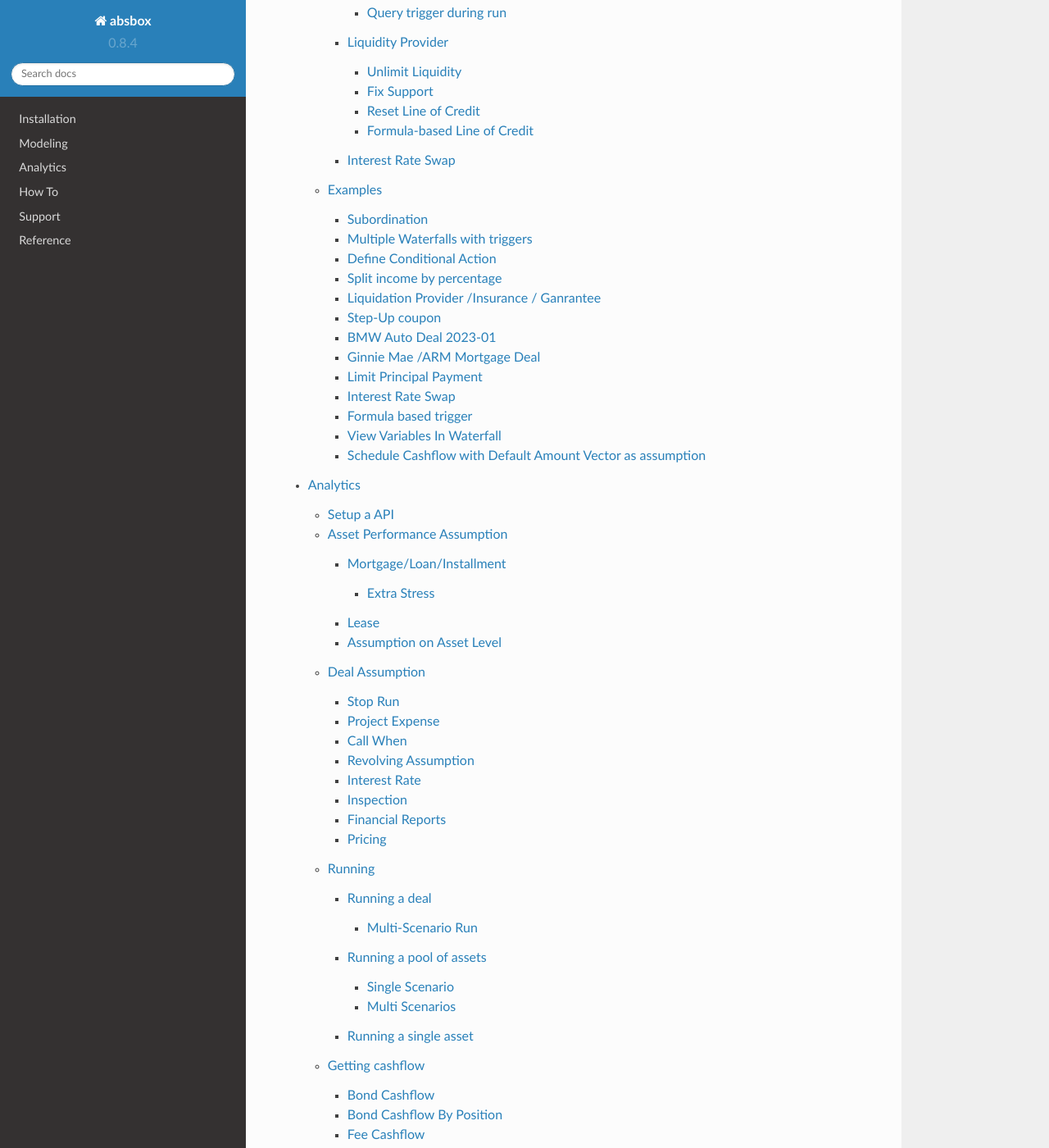
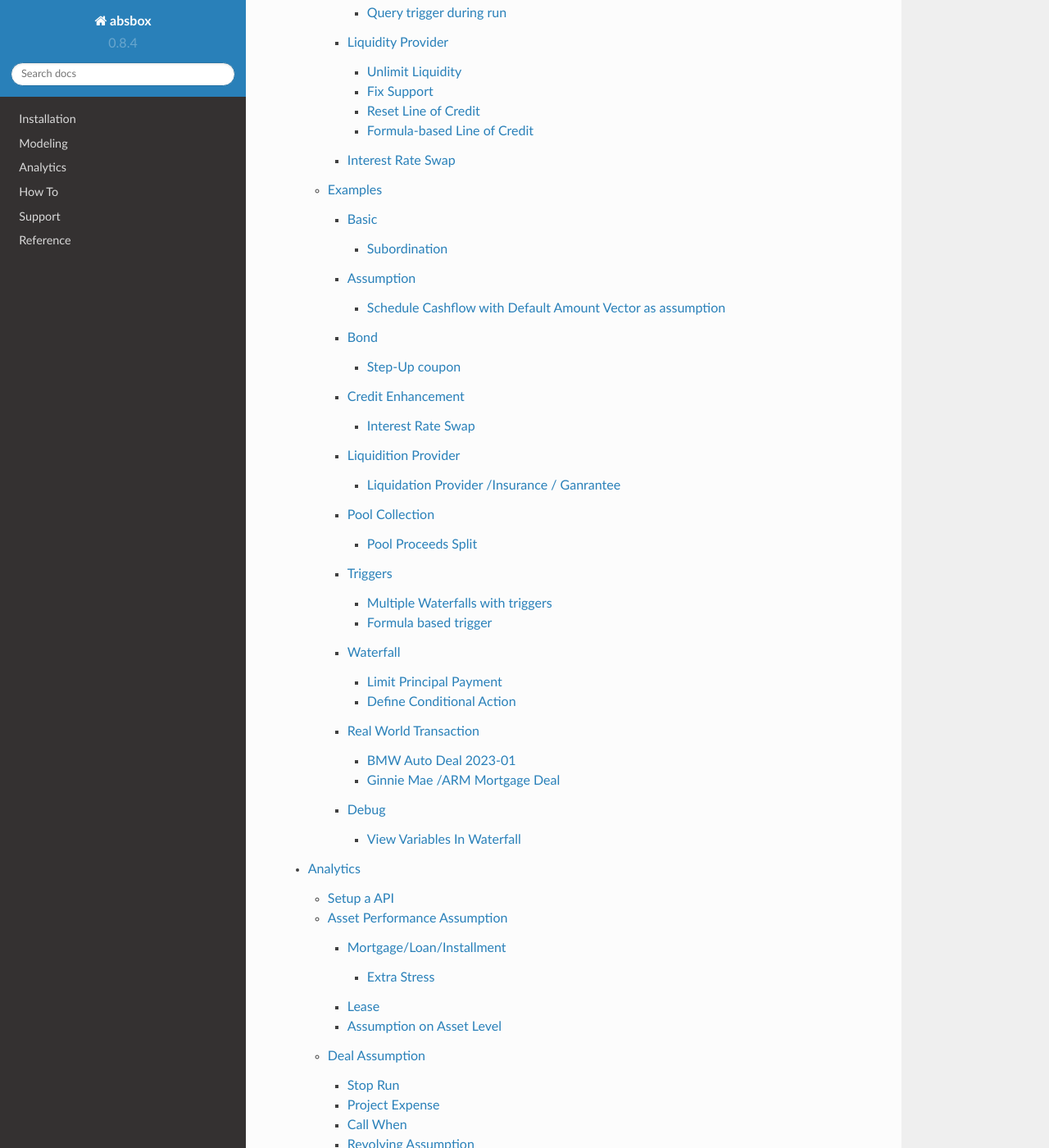
Before and after one commit to yellowbean/absbox-doc, a Sphinx documentation site: the page built from docs/source/index.rst, in a window 1280 px wide and 1400 px high, scrolled down 3490 px. Shown: the whole window at 82% size. Built offline with Sphinx 7.4.7 and the Read the Docs theme 2.0.0, drawn with Linux system fonts in a browser that asks for light colours; part of the change alters nothing that is shown.

```diff
--- a/docs/source/modeling.rst
+++ b/docs/source/modeling.rst
@@ -1880,10 +1880,13 @@ example:
 Examples
 ============
 
+Basic
+--------------
+
 .. _exmaple-01:
 
 Subordination
----------------
+^^^^^^^^^^^^^^^^^
 
   * Subordination
   * One-off fees
@@ -1892,8 +1895,90 @@ Subordination
    :language: python
    :emphasize-lines: 30,33-36
 
+Assumption
+-------------
+
+Schedule Cashflow with Default Amount Vector as assumption
+^^^^^^^^^^^^^^^^^^^^^^^^^^^^^^^^^^^^^^^^^^^^^^^^^^^^^^^^^^^^^^
+
+.. versionadded:: 0.22
+
+* set default amount vector as assumption
+* use schedule input cashflow
+
+.. literalinclude:: deal_sample/test13.py
+   :language: python
+   :emphasize-lines: 66,10-23
+
+Bond
+---------------
+
+Step-Up coupon
+^^^^^^^^^^^^^^^^^^
+
+User can model a step up bond which start to increase a spread after a certain day by an interval specified by <datepattern>
+
+.. literalinclude:: deal_sample/stepup_sample.py
+   :language: python
+   :emphasize-lines: 20
+
+Credit Enhancement
+-----------------------
+
+Interest Rate Swap
+^^^^^^^^^^^^^^^^^^^^
+
+* Setup a swap instrument ,merge it into a deal map
+* using shortcut `mkDeal` to create a generic deal object
+* Swap can reference a notion with a `formula`
+
+.. literalinclude:: deal_sample/test10.py
+   :language: python
+
+Liquidition Provider
+---------------------------
+
+Liquidation Provider /Insurance / Ganrantee
+^^^^^^^^^^^^^^^^^^^^^^^^^^^^^^^^^^^^^^^^^^^^^^
+
+Liquidation provider will deposit the gap amount of interest due against the account available balance.
+And it will start to be repaid if both A1 and B tranche were paid off
+
+Fixed amount with interest accured.
+
+.. literalinclude:: deal_sample/test05.py
+   :language: python
+   :emphasize-lines: 34-38,44-45,52-54
+
+Using a formula to cap the support amount.
+
+.. literalinclude:: deal_sample/test06.py
+   :language: python
+   :emphasize-lines: 33-37,43-44,51-53
+
+
+
+
+
+Pool Collection
+----------------------------
+
+Pool Proceeds Split
+^^^^^^^^^^^^^^^^^^^^^^^
+
+The deal docs may split income from pools by pct% to another account
+
+.. literalinclude:: deal_sample/test04.py
+   :language: python
+   :emphasize-lines: 39-40
+
+
+
+Triggers
+--------------
+
 Multiple Waterfalls with triggers
-------------------------------------
+^^^^^^^^^^^^^^^^^^^^^^^^^^^^^^^^^^^
 
 There can be multiple waterfalls which corresponding to `status`.
 a acceleration/turbo event could be triggered and changing the payment sequence
@@ -1908,9 +1993,32 @@ a acceleration/turbo event could be triggered and changing the payment sequence
    :language: python
    :emphasize-lines: 38-55
 
+Formula based trigger
+^^^^^^^^^^^^^^^^^^^^^^^^^^
+
+* formula based on delinquency
+* query trigger status via `inspect`
+
+.. literalinclude:: deal_sample/test11.py
+   :language: python
+   :emphasize-lines: 53-60,76-84
+
+Waterfall
+--------------
+
+Limit Principal Payment
+^^^^^^^^^^^^^^^^^^^^^^^^^^^
+
+* Using a formula to limit the principal repayment of a bond
+* Using `Inspect` to view the formula value
+
+
+.. literalinclude:: deal_sample/test09.py
+   :language: python
+   :emphasize-lines: 3-5,42,58-59
 
 Define Conditional Action
-------------------------------------
+^^^^^^^^^^^^^^^^^^^^^^^^^^^^^
 
 User can specify a condtional clause in the waterfall.
 
@@ -1921,44 +2029,15 @@ Only the conditions were met, actions following will be executed.
    :language: python
    :emphasize-lines: 42-44
 
-Split income by percentage
-----------------------------
-
-The deal docs may split income from pools by pct% to another account
-
-.. literalinclude:: deal_sample/test04.py
-   :language: python
-   :emphasize-lines: 39-40
-
-Liquidation Provider /Insurance / Ganrantee
-----------------------------------------------
-
-Liquidation provider will deposit the gap amount of interest due against the account available balance.
-And it will start to be repaid if both A1 and B tranche were paid off
-
-Fixed amount with interest accured.
-
-.. literalinclude:: deal_sample/test05.py
-   :language: python
-   :emphasize-lines: 34-38,44-45,52-54
-
-Using a formula to cap the support amount.
-
-.. literalinclude:: deal_sample/test06.py
-   :language: python
-   :emphasize-lines: 33-37,43-44,51-53
-
-Step-Up coupon
-----------------------------------------------
-
-User can model a step up bond which start to increase a spread after a certain day by an interval specified by <datepattern>
-
-.. literalinclude:: deal_sample/stepup_sample.py
-   :language: python
-   :emphasize-lines: 20
+
+
+
+
+Real World Transaction
+---------------------------
 
 BMW Auto Deal 2023-01
---------------------------
+^^^^^^^^^^^^^^^^^^^^^^
 
 * Revolving structure with revolving asset perf assumption / pricing method
 * Formula based way to transfer cash between accounts
@@ -1971,7 +2050,7 @@ BMW Auto Deal 2023-01
    :language: python
 
 Ginnie Mae /ARM Mortgage Deal
-------------------------------------
+^^^^^^^^^^^^^^^^^^^^^^^^^^^^^^^^^
 * Model an ARM
 * Using a rate curve
 * Using variable fee rate ( a formula based `rate` for a formula)
@@ -1979,40 +2058,11 @@ Ginnie Mae /ARM Mortgage Deal
 .. literalinclude:: deal_sample/test08.py
    :language: python
 
-Limit Principal Payment
-------------------------------------
-
-* Using a formula to limit the principal repayment of a bond
-* Using `Inspect` to view the formula value
-
-
-.. literalinclude:: deal_sample/test09.py
-   :language: python
-   :emphasize-lines: 3-5,42,58-59
-
-Interest Rate Swap
------------------------
-
-* Setup a swap instrument ,merge it into a deal map
-* using shortcut `mkDeal` to create a generic deal object
-* Swap can reference a notion with a `formula`
-
-.. literalinclude:: deal_sample/test10.py
-   :language: python
-
-Formula based trigger
-------------------------
-
-* formula based on delinquency
-* query trigger status via `inspect`
-
-.. literalinclude:: deal_sample/test11.py
-   :language: python
-   :emphasize-lines: 53-60,76-84
-
+Debug
+----------
 
 View Variables In Waterfall
-------------------------------
+^^^^^^^^^^^^^^^^^^^^^^^^^^^^^
 
 * set "inpsect" during the waterfall with a comment string and a list of ``<Formula>``
 * view result from ``["inspect"]["waterfallInspect"]``
@@ -2020,15 +2070,3 @@ View Variables In Waterfall
 .. literalinclude:: deal_sample/test12.py
    :language: python
    :emphasize-lines: 42,46,67
-
-Schedule Cashflow with Default Amount Vector as assumption
--------------------------------------------------------------
-
-.. versionadded:: 0.22
-
-* set default amount vector as assumption
-* use schedule input cashflow
-
-.. literalinclude:: deal_sample/test13.py
-   :language: python
-   :emphasize-lines: 66,10-23
```
